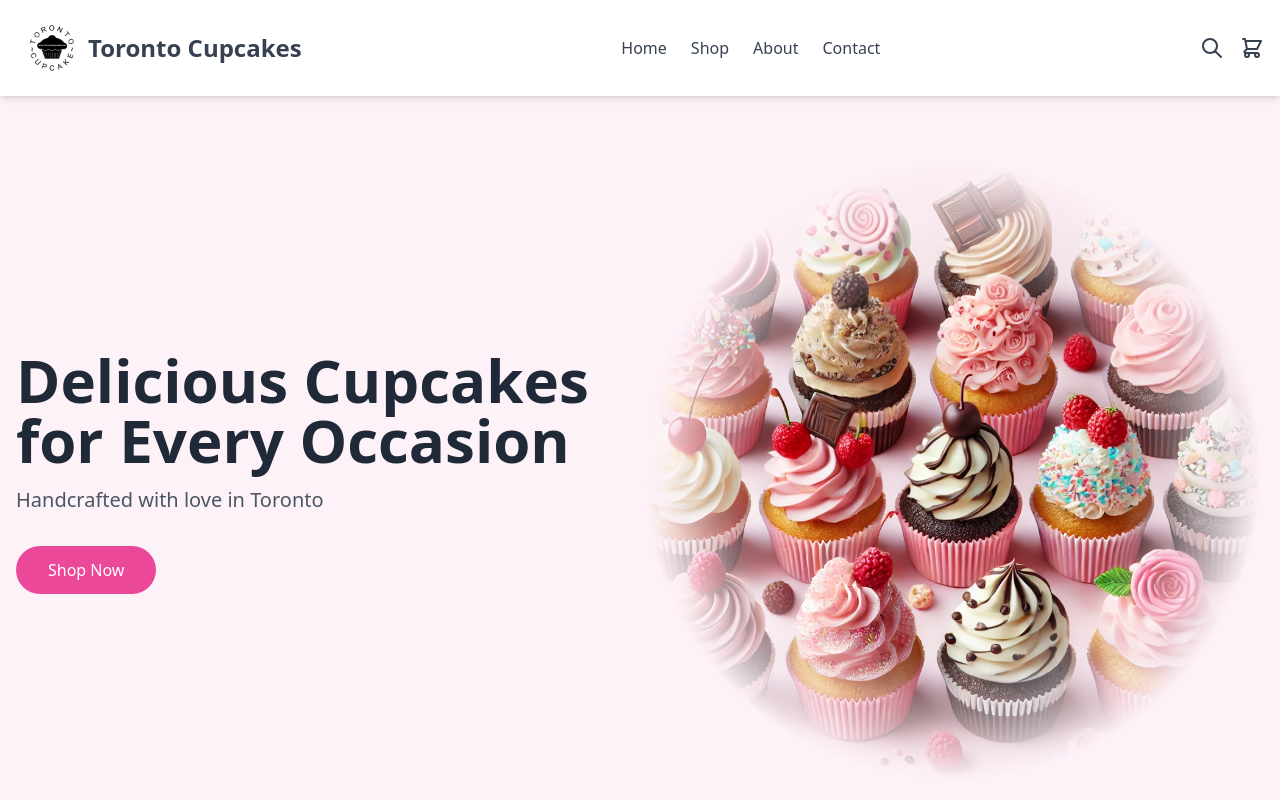
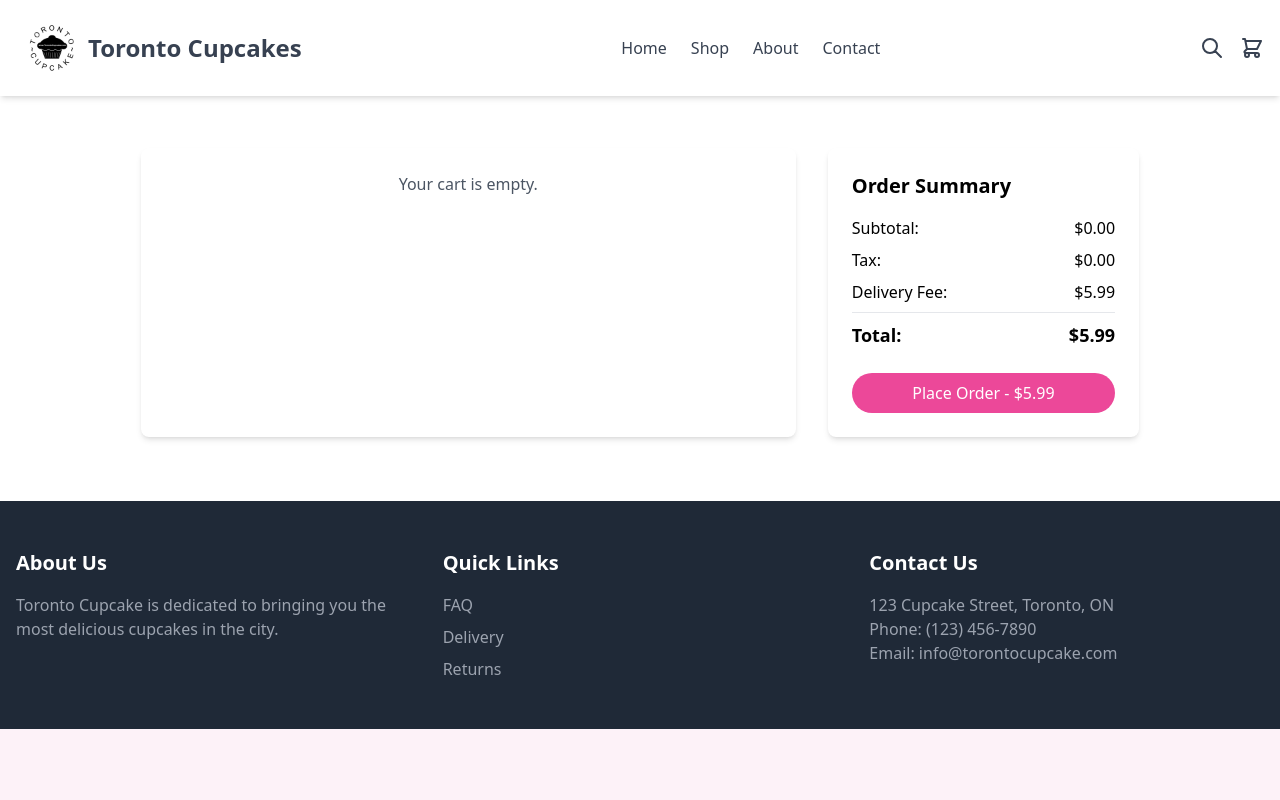
Before and after one commit to vrparte/Project-3, a Svelte app: page /cart in a window 1280 px wide. Shown: the top 800 px of the page. Built offline with nearby package versions, Linux system fonts and the light colour scheme.

Commit message:
Added Cart page and modified cart store with logic

```diff
--- a/package.json
+++ b/package.json
@@ -17,6 +17,7 @@
     "vite": "^5.4.1"
   },
   "dependencies": {
-    "@sveltejs/adapter-auto": "^3.3.1"
+    "@sveltejs/adapter-auto": "^3.3.1",
+    "svelte-routing": "^2.13.0"
   }
 }
--- a/src/App.svelte
+++ b/src/App.svelte
@@ -1,18 +1,28 @@
 <script>
+  import { Router, Route, Link } from "svelte-routing";
   import Header from './components/Header.svelte';
   import HeroSection from './components/HeroSection.svelte';
   import FeaturedProducts from './components/FeaturedProducts.svelte';
   import Footer from './components/Footer.svelte';
   import Cart from './components/Cart.svelte';
+
+  export let url = "";
 </script>
 
+<Router {url}>
   <main class="bg-pink-50 min-h-screen">
     <Header />
+
+    <Route path="/" let:params>
       <HeroSection />
       <FeaturedProducts />
-  <Cart
+    </Route>
+
+    <Route path="/cart" component={Cart} />
+
     <Footer />
   </main>
+</Router>
 
 <style>
   /* You can keep global styles here */
--- a/src/cartStore.js
+++ b/src/cartStore.js
@@ -1,4 +1,4 @@
-// src/cartStore.js
+// cartStore.js
 import { writable } from 'svelte/store';
 
 function createCart() {
@@ -8,9 +8,9 @@ function createCart() {
     subscribe,
     addItem: (item) => update(cart => {
       if (cart[item.name]) {
-                cart[item.name].quantity += item.quantity;
+        cart[item.name].quantity += 1;
       } else {
-                cart[item.name] = item;
+        cart[item.name] = { ...item, quantity: 1 };
       }
       return cart;
     }),
@@ -19,15 +19,14 @@ function createCart() {
       return cart;
     }),
     updateQuantity: (itemName, quantity) => update(cart => {
-            if (cart[itemName]) {
+      if (quantity > 0) {
         cart[itemName].quantity = quantity;
-                if (quantity === 0) {
+      } else {
         delete cart[itemName];
-                }
       }
       return cart;
     }),
-        clearCart: () => set({})
+    clear: () => set({})
   };
 }
 
--- a/src/components/Cart.svelte
+++ b/src/components/Cart.svelte
@@ -10,19 +10,27 @@
         cart.updateQuantity(itemName, newQuantity);
     }
 
-    $: totalPrice = Object.values($cart).reduce((total, item) => total + item.price * item.quantity, 0);
+    $: subtotal = Object.values($cart).reduce((total, item) => total + item.price * item.quantity, 0);
+    $: tax = subtotal * 0.08; // Assuming 8% tax rate
+    $: deliveryFee = 5.99; // Fixed delivery fee
+    $: total = subtotal + tax + deliveryFee;
 </script>
 
-<div class="bg-white shadow-md rounded-lg p-6">
-    <h2 class="text-2xl font-bold mb-4">Your Cart</h2>
+<section class="bg-white py-16">
+    <div class="container mx-auto px-4">
+        <h2 class="text-3xl font-bold text-center mb-12">Your Cart</h2>
+
+        <div class="grid grid-cols-1 md:grid-cols-3 gap-8 w-full sm:w-[90%] md:w-[80%] mx-auto">
+            <!-- Cart Items List -->
+            <div class="md:col-span-2 bg-white shadow-md rounded-lg p-6">
                 {#if Object.keys($cart).length === 0}
-        <p>Your cart is empty.</p>
+                    <p class="text-center text-gray-600">Your cart is empty.</p>
                 {:else}
                     {#each Object.values($cart) as item}
-            <div class="flex justify-between items-center mb-4">
+                        <div class="flex justify-between items-center mb-4 border-b pb-4">
                             <div>
                                 <h3 class="font-semibold">{item.name}</h3>
-                    <p class="text-gray-600">${item.price} x {item.quantity}</p>
+                                <p class="text-gray-600">${item.price.toFixed(2)} x {item.quantity}</p>
                             </div>
                             <div class="flex items-center space-x-2">
                                 <button
@@ -47,8 +55,38 @@
                             </div>
                         </div>
                     {/each}
-        <div class="mt-4 text-right">
-            <p class="font-bold">Total: ${totalPrice.toFixed(2)}</p>
-        </div>
                 {/if}
             </div>
+
+            <!-- Cost Breakdown -->
+            <div class="bg-white shadow-md rounded-lg p-6">
+                <h3 class="text-xl font-bold mb-4">Order Summary</h3>
+                <div class="space-y-2">
+                    <div class="flex justify-between">
+                        <span>Subtotal:</span>
+                        <span>${subtotal.toFixed(2)}</span>
+                    </div>
+                    <div class="flex justify-between">
+                        <span>Tax:</span>
+                        <span>${tax.toFixed(2)}</span>
+                    </div>
+                    <div class="flex justify-between">
+                        <span>Delivery Fee:</span>
+                        <span>${deliveryFee.toFixed(2)}</span>
+                    </div>
+                    <div class="flex justify-between font-bold text-lg pt-2 border-t">
+                        <span>Total:</span>
+                        <span>${total.toFixed(2)}</span>
+                    </div>
+                </div>
+
+                <!-- Order Button -->
+                <button
+                    class="w-full bg-pink-500 text-white px-4 py-2 rounded-full hover:bg-pink-600 transition duration-300 mt-6"
+                >
+                    Place Order - ${total.toFixed(2)}
+                </button>
+            </div>
+        </div>
+    </div>
+</section>
--- a/src/components/FeaturedProducts.svelte
+++ b/src/components/FeaturedProducts.svelte
@@ -2,6 +2,7 @@
 <script>
     import MenuCard from './MenuCard.svelte';
     import { cupcakes } from '../data/cupcakes';
+    import { cart } from '../cartStore.js';
 
     let visibleCupcakes = 6; // Initial number of visible cupcakes
     const increment = 3; // Number of cupcakes to add/remove when expanding/collapsing
@@ -13,6 +14,10 @@
     function showLess() {
         visibleCupcakes = 3;
     }
+
+    function addToCart(cupcake) {
+    cart.addItem(cupcake);
+    }
 </script>
 
 <section class="bg-white py-16">
@@ -20,7 +25,7 @@
         <h2 class="text-3xl font-bold text-center mb-12">Featured Cupcakes</h2>
         <div class="grid grid-cols-1 md:grid-cols-3 gap-8 w-full sm:w-[90%] md:w-[80%] mx-auto">
             {#each cupcakes.slice(0, visibleCupcakes) as cupcake}
-                <MenuCard {...cupcake} />
+              <MenuCard {...cupcake} on:addToCart={() => addToCart(cupcake)} />
             {/each}
         </div>
         <div class="text-center mt-8">
--- a/src/components/Header.svelte
+++ b/src/components/Header.svelte
@@ -1,8 +1,13 @@
+<!-- Header.svelte -->
 <script>
   import TorontoCupcakeLogo from '../assets/TC logo.png';
+  import { Link } from "svelte-routing";
+  import { cart } from '../cartStore.js';
+
+  $: itemCount = Object.values($cart).reduce((total, item) => total + item.quantity, 0);
 </script>
 
-  <header class="bg-white shadow-md">
+<header class="bg-white shadow-md top-0 fixed w-full z-50">
   <div class="container mx-auto px-4 py-6 flex justify-between items-center">
       <div class="flex items-center">
           <img src={TorontoCupcakeLogo} alt="Toronto Cupcakes" class="h-12 px-3">
@@ -10,7 +15,7 @@
       </div>
       <nav>
           <ul class="flex space-x-6">
-          <li><a href="#" class="text-gray-700 hover:text-pink-500">Home</a></li>
+              <li><Link to="/" class="text-gray-700 hover:text-pink-500">Home</Link></li>
               <li><a href="#" class="text-gray-700 hover:text-pink-500">Shop</a></li>
               <li><a href="#" class="text-gray-700 hover:text-pink-500">About</a></li>
               <li><a href="#" class="text-gray-700 hover:text-pink-500">Contact</a></li>
@@ -22,11 +27,16 @@
                   <path stroke-linecap="round" stroke-linejoin="round" stroke-width="2" d="M21 21l-6-6m2-5a7 7 0 11-14 0 7 7 0 0114 0z" />
               </svg>
           </button>
-        <button class="text-gray-700 hover:text-pink-500">
+          <Link to="/cart" class="text-gray-700 hover:text-pink-500 relative">
               <svg xmlns="http://www.w3.org/2000/svg" class="h-6 w-6" fill="none" viewBox="0 0 24 24" stroke="currentColor">
                   <path stroke-linecap="round" stroke-linejoin="round" stroke-width="2" d="M3 3h2l.4 2M7 13h10l4-8H5.4M7 13L5.4 5M7 13l-2.293 2.293c-.63.63-.184 1.707.707 1.707H17m0 0a2 2 0 100 4 2 2 0 000-4zm-8 2a2 2 0 11-4 0 2 2 0 014 0z" />
               </svg>
-        </button>
+              {#if itemCount > 0}
+                  <span class="absolute -top-2 -right-2 bg-pink-500 text-white rounded-full text-xs w-5 h-5 flex items-center justify-center">
+                      {itemCount}
+                  </span>
+              {/if}
+          </Link>
       </div>
   </div>
 </header>
--- a/src/components/MenuCard.svelte
+++ b/src/components/MenuCard.svelte
@@ -1,11 +1,14 @@
 <!-- MenuCard.svelte -->
 <script>
+    import { createEventDispatcher } from 'svelte';
     import { cart } from '../cartStore.js';
 
     export let name;
     export let description;
     export let image;
     export let price;
+
+    const dispatch = createEventDispatcher();
 
     let quantity = 0;
 
@@ -19,15 +22,18 @@
 
     function addToCart() {
         cart.addItem({ name, description, image, price, quantity: 1 });
+        dispatch('addToCart', { name, description, image, price, quantity: 1 });
     }
 
     function increment() {
         cart.updateQuantity(name, quantity + 1);
+        dispatch('updateCart', { name, quantity: quantity + 1 });
     }
 
     function decrement() {
         if (quantity > 0) {
             cart.updateQuantity(name, quantity - 1);
+            dispatch('updateCart', { name, quantity: quantity - 1 });
         }
     }
 </script>
@@ -38,7 +44,7 @@
         <h3 class="text-xl font-semibold mb-2">{name}</h3>
         <p class="text-gray-600 mb-4">{description}</p>
         <div class="flex justify-between items-center">
-            <span class="text-pink-500 font-bold">${price}</span>
+            <span class="text-pink-500 font-bold">${price.toFixed(2)}</span>
             {#if quantity === 0}
                 <button
                     on:click={addToCart}
```
Also changed, not shown: 1 other file (tests, documents, lock files or other folders). Lines whose indentation alone changed are shown as unchanged.
